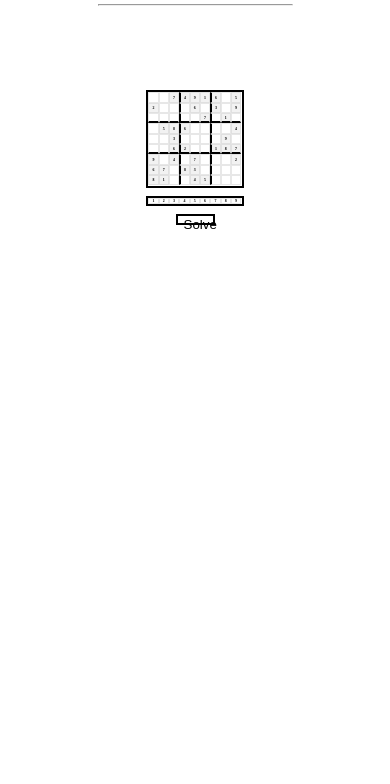
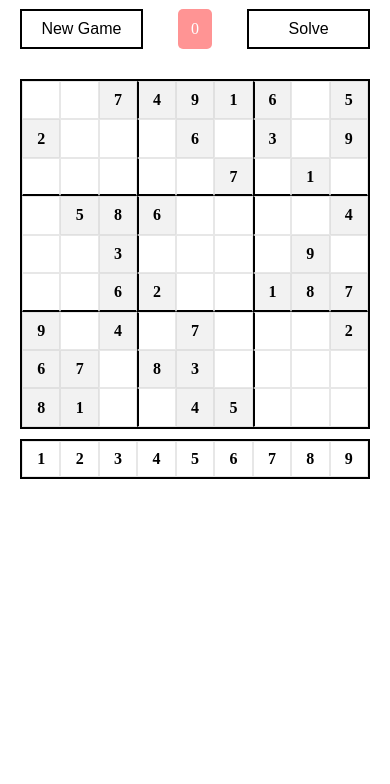
Before and after one commit to jackouni/Sudoku-Game, a plain HTML site: page index.html in a window 390 px wide. Shown: the part 62-846 px from the top of the page. Drawn offline with Linux system fonts and the light colour scheme.

Commit message:
Changed layout around, and adjusted the board-dimensions variable to be responsive using the clamp(). This way I don't have to go through all selectors in my CSS and change the clamp() for each selector using the boards dimensions, responsiveness is just baked into the one single varaible --board-dimensions.

```diff
--- a/app.js
+++ b/app.js
@@ -43,7 +43,7 @@ window.onload = function() {
 // --- GAME FUNCTIONS --- //
 
 function setGame() {
-    for (let i = 1; i < 10; i++) {
+    for (let i = 1; i < 10; i++) { // Create the number tiles for the number selection row.
         let number = document.createElement('div')
         number.id = i
         number.innerText = i
@@ -52,7 +52,7 @@ function setGame() {
         numbersContainer.appendChild(number)
     }
 
-    for (let row = 0; row < 9; row++) {
+    for (let row = 0; row < 9; row++) { // Create the tiles for the Sudoku Board.
         for (let col = 0; col < 9; col++) {
             let tile = document.createElement('div')
             tile.addEventListener('click', selectTile)
@@ -77,18 +77,23 @@ function setGame() {
 
 function resetGame() {
     if (boardSolved == true){
-        let tiles = document.getElementsByClassName('board-tile')
+        let tiles = document.getElementsByClassName('board-tile') ;
         while(tiles.length > 0){
-            tiles[0].parentNode.removeChild(tiles[0]);
+            tiles[0].parentNode.removeChild(tiles[0]) ;
         }
-        let numberTiles = document.getElementsByClassName('number')
+        let numberTiles = document.getElementsByClassName('number') ;
         while (numberTiles.length > 0) {
-            numberTiles[0].parentNode.removeChild(numberTiles[0]);
+            numberTiles[0].parentNode.removeChild(numberTiles[0]) ;
 
         }
     }
-    resetButton.style.display = 'none'
-    solveButton.style.display = 'inline'
+    resetButton.style.display = 'none' ;
+    solveButton.style.display = 'inline' ;
+
+    errors = 0 ;
+    errorCount.innerText = '0'
+
+
     setGame()
 }
 
@@ -121,20 +126,20 @@ function selectTile() {
 }
 
 function solveBoard() {
-    let allBoardTiles = document.querySelectorAll('.board-tile');
+    let allBoardTiles = document.querySelectorAll('.board-tile') ;
     for (let i = 0; i < allBoardTiles.length; i++) {
         let tileIndex = allBoardTiles[i].id.split('-') ;
         let solution = boardSolution[tileIndex[0]][tileIndex[1]] ;
-        allBoardTiles[i].innerText = solution;
+        allBoardTiles[i].innerText = solution
     }
-    solveButton.style.display = 'none'
+    solveButton.style.display = 'none' ;
 
     boardSolved = true ;
-    resetButton = document.createElement('button')
-    resetButton.id = 'reset-btn'
-    resetButton.innerText = 'Reset?'
-    document.querySelector('body').appendChild(resetButton)
-    resetButton.addEventListener('click', resetGame)
+    resetButton = document.createElement('button') ;
+    resetButton.id = 'reset-btn' ;
+    resetButton.innerText = 'Reset' ;
+    document.getElementById('header').appendChild(resetButton) ;
+    resetButton.addEventListener('click', resetGame) ;
 }
 
-solveButton.addEventListener('click', solveBoard)
+solveButton.addEventListener('click', solveBoard) ;
--- a/index.html
+++ b/index.html
@@ -8,14 +8,15 @@
     <script src="app.js" defer></script>
 </head>
 <body>
-
-    <h1>SUDOKU</h1>
+    <h1>SUDOKU - ONLINE</h1>
     <hr>
-    <h2 id="error-count">0</h2>
-    <hr>
+    <div id="header">
+        <button id="new-game-btn">New Game</button>
+        <div id="error-count">0</div>
+        <button id="solve-btn">Solve</button>
+    </div>
 
     <div id="sudoku-board"></div>
     <div id="numbers-container"></div>
-    <button id="solve-btn">Solve</button>
 </body>
 </html>
--- a/style.css
+++ b/style.css
@@ -44,12 +44,9 @@
 
 /*-------------------------------------------------*/
 
-:root {
-
-}
 
 body {
-  --board-dimensions: 25vw ;
+  --board-dimensions: clamp(350px, 33vw, 500px) ;
   --tile-dimensions: calc(calc(var(--board-dimensions) / 9) - 0.5px) ;
   --borders: solid rgb(0, 0, 0) 2px ;
 
@@ -59,24 +56,47 @@ body {
   overflow: hidden;
 }
 
+h1 {
+  margin: 1%;
+}
+
 hr {
   margin-right: auto;
   margin-left: auto;
   width: 50% ;
 }
 
+#header {
+  display: flex ;
+  align-items: center ;
+  justify-content:center ;
+  margin-left:auto;
+  margin-right: auto;
+  gap: 10%;
+  width: max(350px, 50%);
+  height: 10% ;
+}
+
 #error-count {
-   color: rgb(131, 0, 0);
+  display: flex;
+  justify-content: center;
+  align-items: center;
+  font-size: 100%;
+  width: max(40px, var(--tile-dimensions));
+  height: max(40px, var(--tile-dimensions));
+  margin-top: 1%;
+  color: white;
+  border-radius: 5px;
+  background-color: rgb(255, 148, 148);
 }
 
 #sudoku-board {
   display: grid ;
-  grid-template-rows: repeat(9, var(--tile-dimensions));
-  grid-template-columns: repeat(9, var(--tile-dimensions));
-
+  grid-template-rows: repeat(9, 1fr);
+  grid-template-columns: repeat(9, 1fr);
   width: var(--board-dimensions);
   height: var(--board-dimensions);
-  margin-top: 10vh;
+  margin-top: 2.5%;
   margin-left: auto;
   margin-right: auto;
 
@@ -88,11 +108,9 @@ hr {
   justify-content: center;
   align-items: center;
 
-  width: var(--tile-dimensions) ;
-  height:  var(--tile-dimensions) ;
   border: solid rgba(211, 211, 211, 0.532) 1px;
 
-  font-size: 1vw;
+  font-size: 100%;
   font-weight: bold;
 }
 
@@ -100,46 +118,57 @@ hr {
   display: flex;
   justify-content: center;
   align-items: center;
-
-  width: var(--tile-dimensions);
   height: 100% ;
   border: solid rgba(211, 211, 211, 0.532) 1px;
 
-  font-size: 1vw;
+  font-size: 100%;
   font-weight: bold;
 
   transition: 0.2s;
 }
 
 #numbers-container {
-    display: flex;
-    flex-wrap: wrap ;
+  display: grid;
+  grid-template-rows: 1fr;
+  grid-template-columns: repeat(9, 1fr);
+
 
   width: var(--board-dimensions);
-    height: var(--tile-dimensions) ;
+  height: max(40px, var(--tile-dimensions)) ;
   margin: 0 auto;
-    margin-top: 2% ;
+  margin-top: 2.5% ;
 
   border: var(--borders);
 }
 
 button {
-  margin-top: 1vh;
-  height: var(--tile-dimensions);
+  margin-top: 1%;
+  height: max(40px, var(--tile-dimensions));
   width: calc(var(--board-dimensions) / 2.5);
   background-color: white ;
-  border: var(--borders)
+  border: var(--borders) ;
+  font-size: 100%;
+
+  transition: 0.2s ;
 }
 
 .selected {
-  font-size: 1.2vw;
+  font-size: 125%;
   background-color: rgb(176, 176, 176);
 }
 
 .number:hover {
-  font-size: 1.2vw;
+  font-size: 125%;
 }
 
 .starter-numbers {
   background-color: rgb(242, 242, 242);
 }
+
+#solve-btn:hover {
+  font-size: 125%;
+}
+
+#reset-btn:hover {
+  font-size: 125%;
+}
```
Lines whose indentation alone changed are shown as unchanged.
